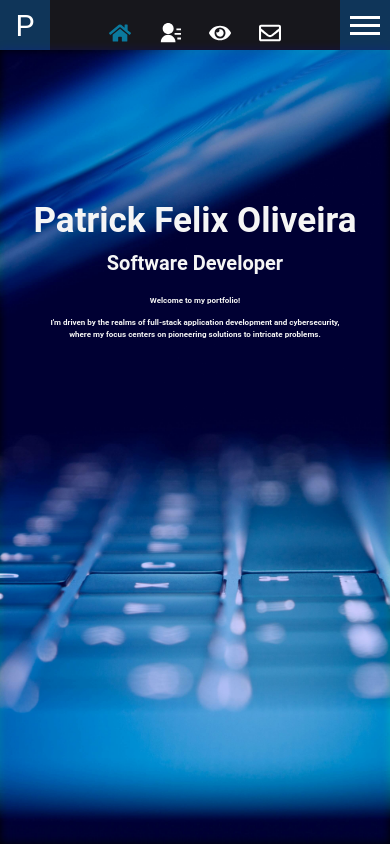
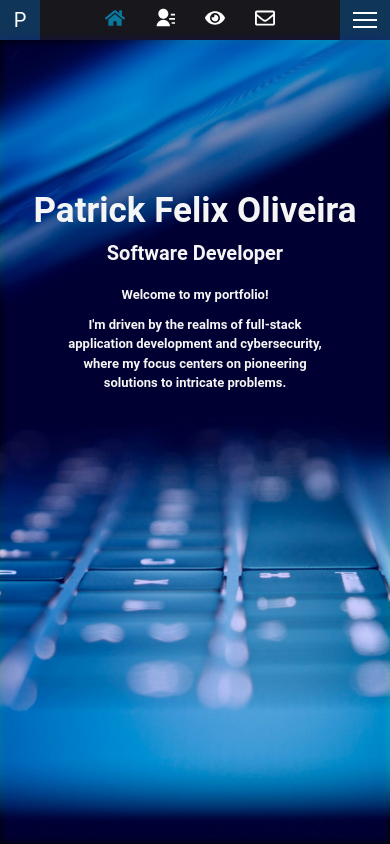
Before and after one commit to PatF3lix/Portfolio, a React (Create React App) app in the folder my-portfolio/: page / in a window 390 px wide. Built offline with nearby package versions, Linux system fonts and the light colour scheme.

Commit message:
added media queries for the main nmenu navigation.

```diff
--- a/my-portfolio/src/App.css
+++ b/my-portfolio/src/App.css
@@ -15,3 +15,9 @@
   grid-template-columns: auto;
   grid-template-rows: 5rem auto;
 }
+
+@media only screen and (max-width: 768px) {
+  .grid-row-2 {
+    grid-template-rows: 4rem auto;
+  }
+}
--- a/my-portfolio/src/components/Reusable/Btn/btn.css
+++ b/my-portfolio/src/components/Reusable/Btn/btn.css
@@ -40,6 +40,12 @@
   cursor: pointer;
 }
 
+@media only screen and (max-width: 500px) {
+  .main-menu-btn {
+    font-size: 2rem;
+  }
+}
+
 .main-menu-btn::after {
   content: attr(data-alt);
   position: absolute;
--- a/my-portfolio/src/components/Sections/HeroSection/hero-section.css
+++ b/my-portfolio/src/components/Sections/HeroSection/hero-section.css
@@ -101,13 +101,8 @@
   }
 
   .hero-intro {
-    font-size: 1rem;
-  }
-}
-
-@media only screen and (max-width: 500px) {
-  .hero-intro {
-    font-size: 0.8rem;
+    font-size: 1.3rem;
+    margin: 0 6rem;
   }
 }
 
--- a/my-portfolio/src/components/Sections/MenuSection/nav-menu.css
+++ b/my-portfolio/src/components/Sections/MenuSection/nav-menu.css
@@ -14,13 +14,19 @@
   align-self: end;
 }
 
+@media only screen and (max-width: 500px) {
+  .main-menu--nav {
+    align-self: center;
+  }
+}
+
 .main-menu-item {
   width: 5rem;
   text-align: center;
 }
 
 .container-logo {
-  min-width: 5rem;
+  min-width: 4rem;
   width: 5rem;
   height: 100%;
   background-color: #0f3559;
@@ -33,3 +39,12 @@
   color: white;
   font-size: 3rem;
 }
+
+@media only screen and (max-width: 768px) {
+  .container-logo {
+    width: 4rem;
+  }
+  .logo {
+    font-size: 2rem;
+  }
+}
--- a/my-portfolio/src/components/SideMenu/side-menu.css
+++ b/my-portfolio/src/components/SideMenu/side-menu.css
@@ -18,6 +18,13 @@
   transition: transform 0.3s ease;
 }
 
+@media only screen and (max-width: 768px) {
+  .line {
+    height: 2px;
+    width: 80%;
+  }
+}
+
 /* css for "X" icon */
 
 .side-menu-open .line:nth-child(1) {
```
